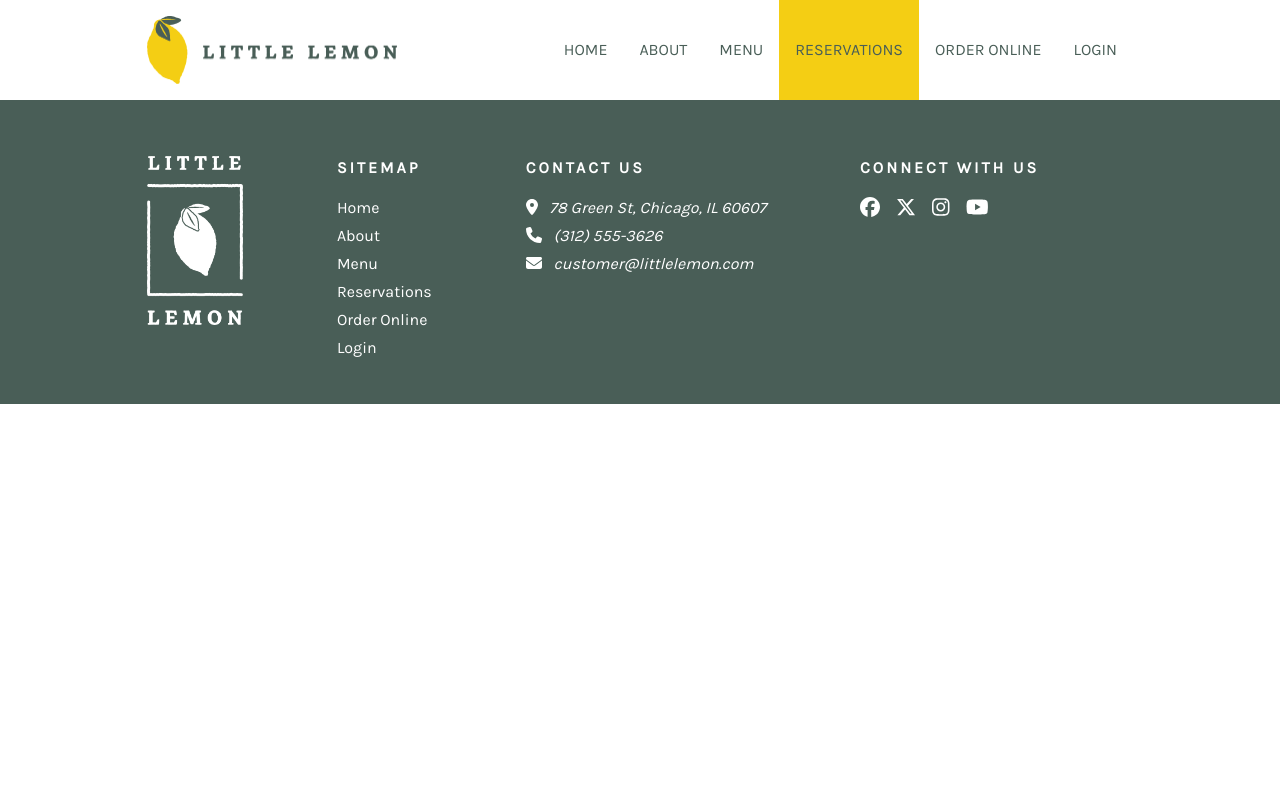
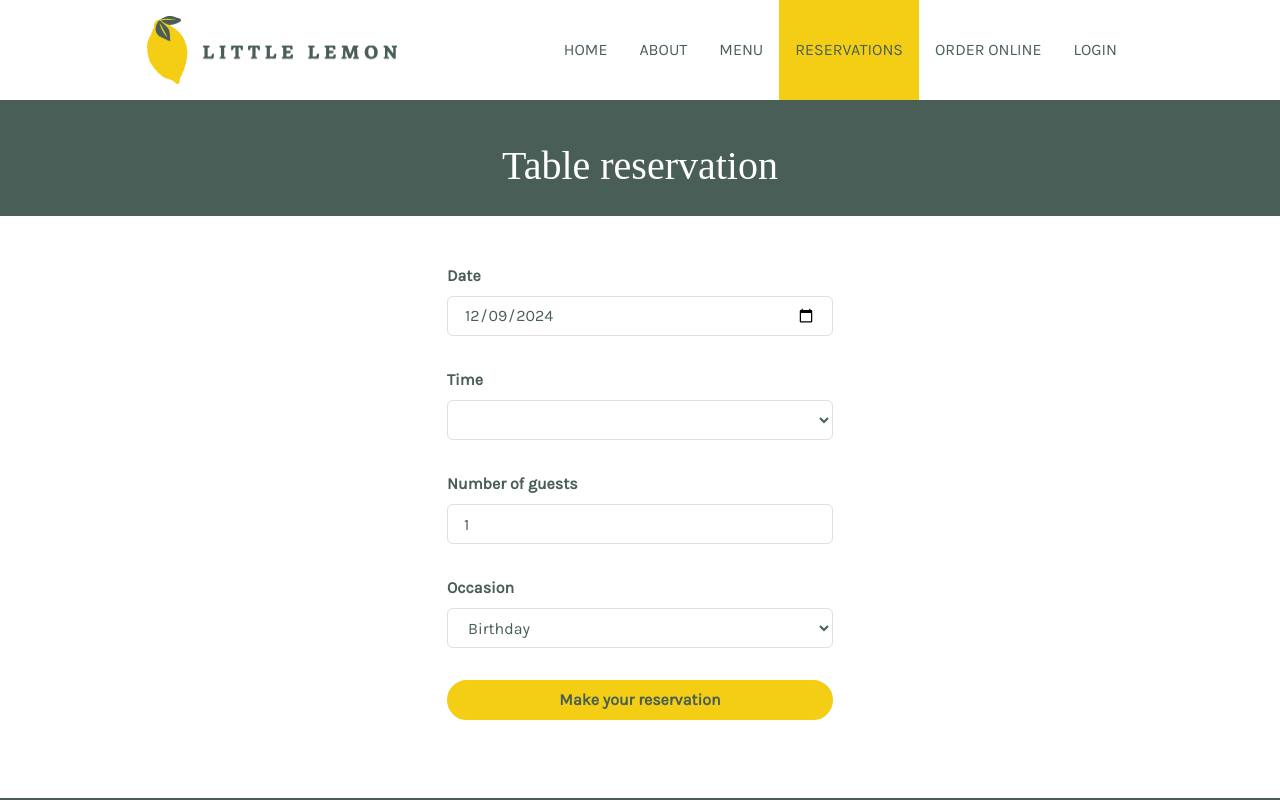
Before and after one commit to i22almoj/meta-front-end-developer-capstone, a React (Create React App) app: page /reservations in a window 1280 px wide. Shown: the top 800 px of the page. Built offline with nearby package versions, Linux system fonts and the light colour scheme; a web font is replaced by a local one.

Commit message:
Crear formulario de reserva y darle estilos

```diff
--- a/src/App.jsx
+++ b/src/App.jsx
@@ -1,7 +1,7 @@
 import { Route, Routes } from "react-router-dom";
 import { Layout } from "./components/Layout/Layout.jsx";
 import { Home } from "./components/pages/Home/Home.jsx";
-import { Bookings } from "./components/pages/Bookings/Bookings.jsx";
+import { Reservations } from "./components/pages/Reservations/Reservations.jsx";
 import { NotFound } from "./components/pages/NotFound/NotFound.jsx";
 import { Pending } from "./components/pages/Pending/Pending.jsx";
 import "./App.scss";
@@ -14,8 +14,8 @@ function App() {
           <Route path="/" element={<Home />} />
           <Route path="/about" element={<Pending />} />
           <Route path="/menu" element={<Pending />} />
-          <Route path="/bookings" element={<Bookings />} />
-          <Route path="/bookings/confirmed" element={<Pending />} />
+          <Route path="/reservations" element={<Reservations />} />
+          <Route path="/reservations/confirmed" element={<Pending />} />
           <Route path="/order-online" element={<Pending />} />
           <Route path="/login" element={<Pending />} />
           <Route path="*" element={<NotFound />} />
--- a/src/components/pages/Bookings/Bookings.jsx
+++ /dev/null
@@ -1,3 +0,0 @@
-export const Bookings = () => {
-  return <></>;
-};
--- /dev/null
+++ b/src/components/pages/Reservations/ReservationForm.jsx
@@ -0,0 +1,119 @@
+import { useState } from 'react';
+
+export const ReservationForm = ({
+  availableTimes,
+  dispatchOnDateChange,
+  submitData
+}) => {
+  const minimumDate = new Date().toISOString().split('T')[0];
+  const defaultTime = availableTimes[0];
+  const minimumNumberOfGuests = 1;
+  const maximumNumberOfGuests = 10;
+  const occasions = ['Birthday', 'Anniversary'];
+
+  const [date, setDate] = useState(minimumDate);
+  const [time, setTime] = useState(defaultTime);
+  const [
+    numberOfGuests,
+    setNumberGuests
+  ] = useState(minimumNumberOfGuests);
+  const [occasion, setOccasion] = useState(occasions[0]);
+
+  const handleDateChange = e => {
+    setDate(e.target.value);
+    dispatchOnDateChange(e.target.value);
+  };
+
+  const handleTimeChange = e => setTime(e.target.value);
+
+  const handleFormSubmit = e => {
+    e.preventDefault();
+    submitData({ date, time, numberOfGuests, occasion, });
+  };
+
+  return (
+    <form onSubmit={handleFormSubmit}>
+      <FormField
+        label="Date"
+        htmlFor="booking-date"
+      >
+        <input
+          type="date"
+          id="booking-date"
+          name="booking-date"
+          min={minimumDate}
+          value={date}
+          required={true}
+          onChange={handleDateChange}
+        />
+      </FormField>
+      <FormField
+        label="Time"
+        htmlFor="booking-time"
+      >
+        <select
+          id="booking-time"
+          name="booking-time"
+          value={time}
+          required={true}
+          onChange={handleTimeChange}
+        >
+          {availableTimes.map(times =>
+            <option data-testid="booking-time-option" key={times}>
+              {times}
+            </option>
+          )}
+        </select>
+      </FormField>
+      <FormField
+        label="Number of guests"
+        htmlFor="booking-number-guests"
+      >
+        <input
+          type="number"
+          id="booking-number-guests"
+          name="booking-number-guests"
+          value={numberOfGuests}
+          min={minimumNumberOfGuests}
+          max={maximumNumberOfGuests}
+          required={true}
+          onChange={e => setNumberGuests(e.target.value)}
+        />
+      </FormField>
+      <FormField
+        label="Occasion"
+        htmlFor="booking-occasion"
+      >
+        <select
+          id="booking-occasion"
+          name="booking-occasion"
+          value={occasion}
+          required={true}
+          onChange={e => setOccasion(e.target.value)}
+        >
+          {occasions.map(occasion =>
+            <option data-testid="booking-occasion-option" key={occasion}>
+              {occasion}
+            </option>
+          )}
+        </select>
+      </FormField>
+      <button
+        className="button-primary"
+        type="submit"
+        disabled={false}
+      >
+        Make your reservation
+      </button>
+    </form>
+  );
+};
+
+const FormField = ({ children, label, htmlFor }) => {
+  return (
+    <div className="form-field">
+      <label htmlFor={htmlFor}>{label}</label>
+      {children}
+    </div>
+  );
+};
--- /dev/null
+++ b/src/components/pages/Reservations/Reservations.jsx
@@ -0,0 +1,30 @@
+import { useReducer } from 'react';
+import { useNavigate } from 'react-router-dom';
+import { ReservationForm } from './ReservationForm.jsx';
+import './Reservations.scss';
+
+const updateTimes = (availableTimes, date) => {};
+
+const initializeTimes = initialAvailableTimes => initialAvailableTimes;
+
+export const Reservations = () => {
+  const [
+    availableTimes,
+    dispatchOnDateChange
+  ] = useReducer(updateTimes, [], initializeTimes);
+  const navigate = useNavigate();
+
+  const submitData = formData => {
+  };
+
+  return (
+    <div className="bookings">
+      <h2>Table reservation</h2>
+      <ReservationForm
+        availableTimes={availableTimes}
+        dispatchOnDateChange={dispatchOnDateChange}
+        submitData={submitData}
+      />
+    </div>
+  );
+};
--- /dev/null
+++ b/src/components/pages/Reservations/Reservations.scss
@@ -0,0 +1,31 @@
+.bookings{
+  h2 {
+    padding: 1.875rem 0 1.875rem 0;
+    background-color: #495E57;
+    color: #FFFFFF;
+    text-align: center;
+  }
+
+  form {
+    margin: 0 auto 1.875rem auto;
+
+    .form-field {
+      display: flex;
+      flex-direction: column;
+      gap: 0.5rem;
+      cursor: pointer;
+
+      p {
+        font-size: 0.9375rem;
+        color: red;
+      }
+    }
+  }
+
+  button:disabled, button[disabled] {
+    background-color: #EDEFEE;
+    border-color: #EDEFEE;
+    color: #ADAFAE;
+    cursor: not-allowed;
+  }
+}
```
